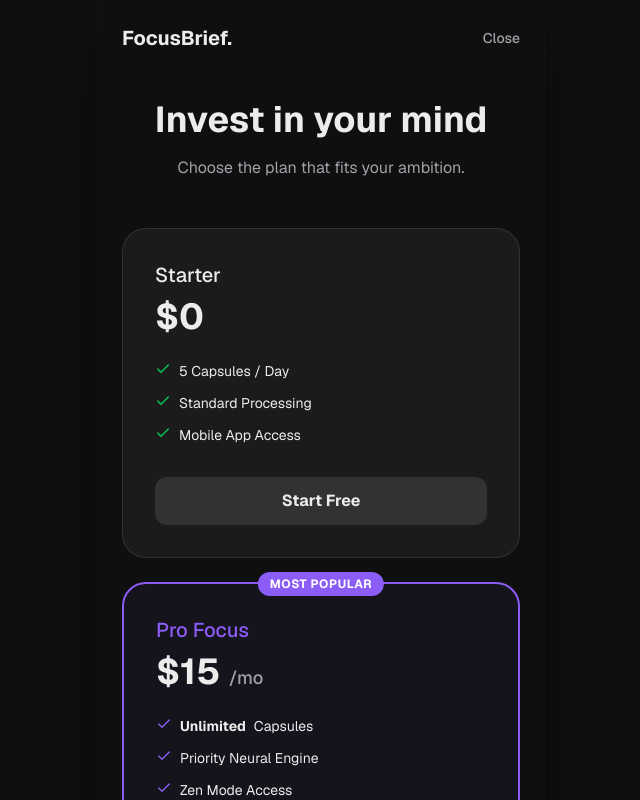
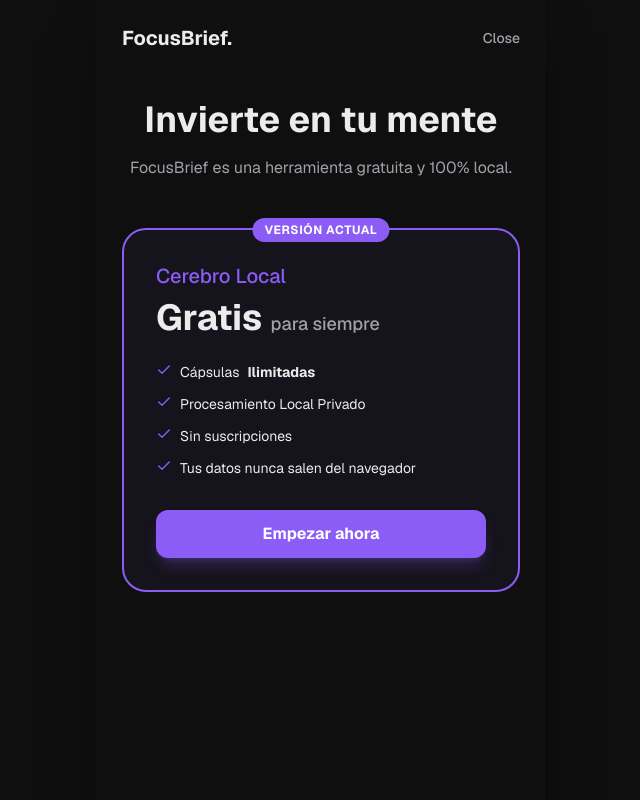
Before and after one commit to juanlure/focus, a Next.js app: page /pricing in a window 1280 px wide. Shown: the top 800 px of the page, without its empty margins (319-959 px from the left). Built offline with nearby package versions, Linux system fonts and the light colour scheme.

Commit message:
chore: remove all remaining mock placeholders and localize pricing

```diff
--- a/src/app/page.tsx
+++ b/src/app/page.tsx
@@ -70,18 +70,6 @@
         </motion.div>
       </section>
 
-      {/* Social Proof */}
-      <section className="py-10 border-y border-white/5 bg-white/[0.02]">
-        <div className="max-w-md mx-auto text-center px-6">
-          <p className="text-xs font-bold uppercase tracking-widest text-muted-foreground mb-6">Usado por líderes en</p>
-          <div className="flex justify-between items-center opacity-40 grayscale">
-            <Globe className="w-8 h-8" />
-            <Zap className="w-8 h-8" />
-            <Shield className="w-8 h-8" />
-            <div className="font-serif font-bold text-xl">ACME</div>
-          </div>
-        </div>
-      </section>
 
       {/* Feature Grid */}
       <section className="px-6 py-20 max-w-md mx-auto space-y-12">
--- a/src/app/pricing/page.tsx
+++ b/src/app/pricing/page.tsx
@@ -11,42 +11,26 @@
                 <Link href="/" className="text-sm font-medium text-muted-foreground">Close</Link>
             </nav>
 
-            <h1 className="text-4xl font-bold mb-4 text-center">Invest in your mind</h1>
-            <p className="text-center text-muted-foreground mb-12">Choose the plan that fits your ambition.</p>
+            <h1 className="text-4xl font-bold mb-4 text-center">Invierte en tu mente</h1>
+            <p className="text-center text-muted-foreground mb-12">FocusBrief es una herramienta gratuita y 100% local.</p>
 
             <div className="space-y-6">
                 {/* Free Plan */}
-                <div className="p-8 rounded-3xl border border-white/10 bg-white/5">
-                    <h2 className="text-xl font-medium mb-2">Starter</h2>
-                    <div className="text-4xl font-bold mb-6">$0</div>
-                    <ul className="space-y-3 mb-8 text-sm">
-                        <li className="flex gap-2"><Check className="w-4 h-4 text-green-500" /> 5 Capsules / Day</li>
-                        <li className="flex gap-2"><Check className="w-4 h-4 text-green-500" /> Standard Processing</li>
-                        <li className="flex gap-2"><Check className="w-4 h-4 text-green-500" /> Mobile App Access</li>
-                    </ul>
-                    <Link href="/onboarding">
-                        <button className="w-full py-3 rounded-xl bg-white/10 hover:bg-white/20 font-bold transition-colors">
-                            Start Free
-                        </button>
-                    </Link>
-                </div>
-
-                {/* Pro Plan */}
                 <div className="p-8 rounded-3xl border-2 border-primary bg-primary/5 relative">
                     <div className="absolute -top-3 left-1/2 -translate-x-1/2 px-3 py-1 bg-primary text-primary-foreground text-xs font-bold uppercase rounded-full tracking-wider">
-                        Most Popular
+                        Versión Actual
                     </div>
-                    <h2 className="text-xl font-medium mb-2 text-primary">Pro Focus</h2>
-                    <div className="text-4xl font-bold mb-6">$15 <span className="text-lg font-medium text-muted-foreground">/mo</span></div>
+                    <h2 className="text-xl font-medium mb-2 text-primary">Cerebro Local</h2>
+                    <div className="text-4xl font-bold mb-6">Gratis <span className="text-lg font-medium text-muted-foreground">para siempre</span></div>
                     <ul className="space-y-3 mb-8 text-sm">
-                        <li className="flex gap-2"><Check className="w-4 h-4 text-primary" /> <strong>Unlimited</strong> Capsules</li>
-                        <li className="flex gap-2"><Check className="w-4 h-4 text-primary" /> Priority Neural Engine</li>
-                        <li className="flex gap-2"><Check className="w-4 h-4 text-primary" /> Zen Mode Access</li>
-                        <li className="flex gap-2"><Check className="w-4 h-4 text-primary" /> Morning Briefing (Audio)</li>
+                        <li className="flex gap-2"><Check className="w-4 h-4 text-primary" /> Cápsulas <strong>Ilimitadas</strong></li>
+                        <li className="flex gap-2"><Check className="w-4 h-4 text-primary" /> Procesamiento Local Privado</li>
+                        <li className="flex gap-2"><Check className="w-4 h-4 text-primary" /> Sin suscripciones</li>
+                        <li className="flex gap-2"><Check className="w-4 h-4 text-primary" /> Tus datos nunca salen del navegador</li>
                     </ul>
                     <Link href="/onboarding">
                         <button className="w-full py-3 rounded-xl bg-primary text-primary-foreground hover:bg-primary/90 font-bold transition-colors shadow-lg shadow-primary/25">
-                            Get Pro
+                            Empezar ahora
                         </button>
                     </Link>
                 </div>
```
